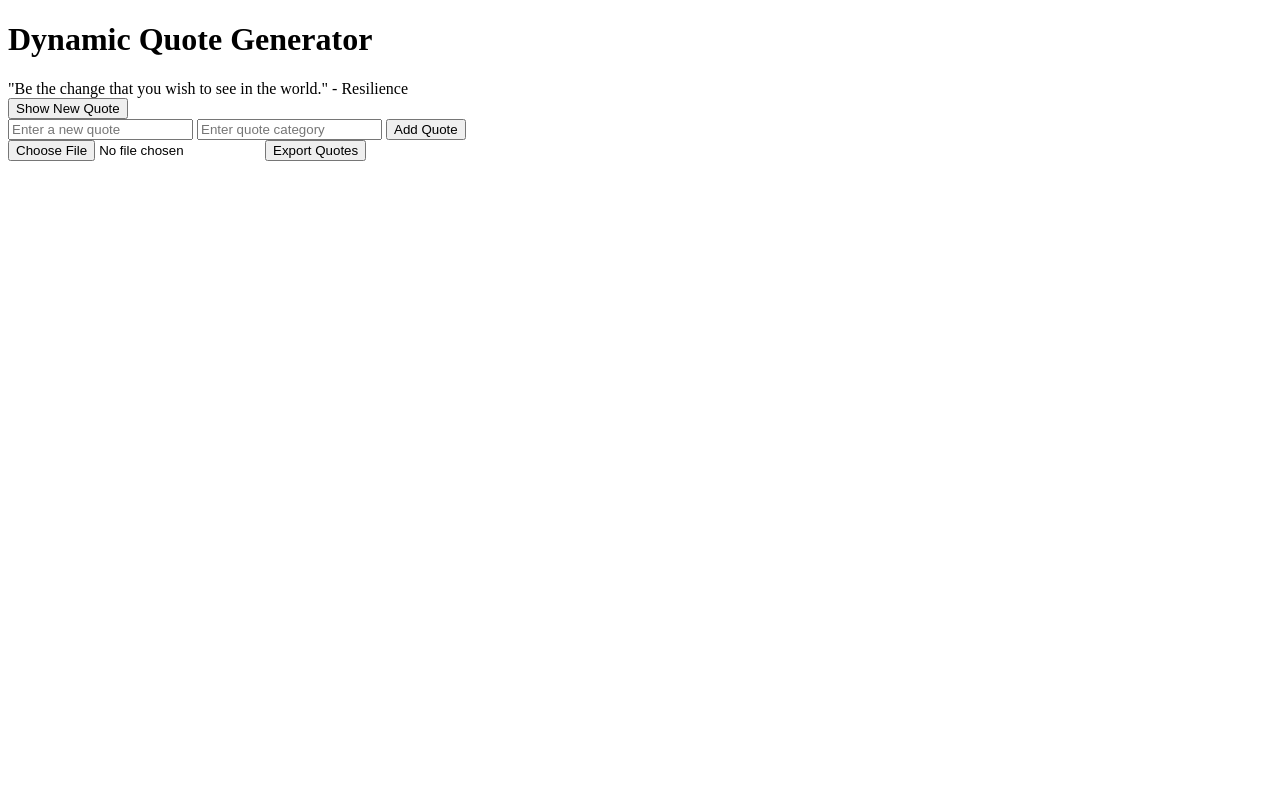
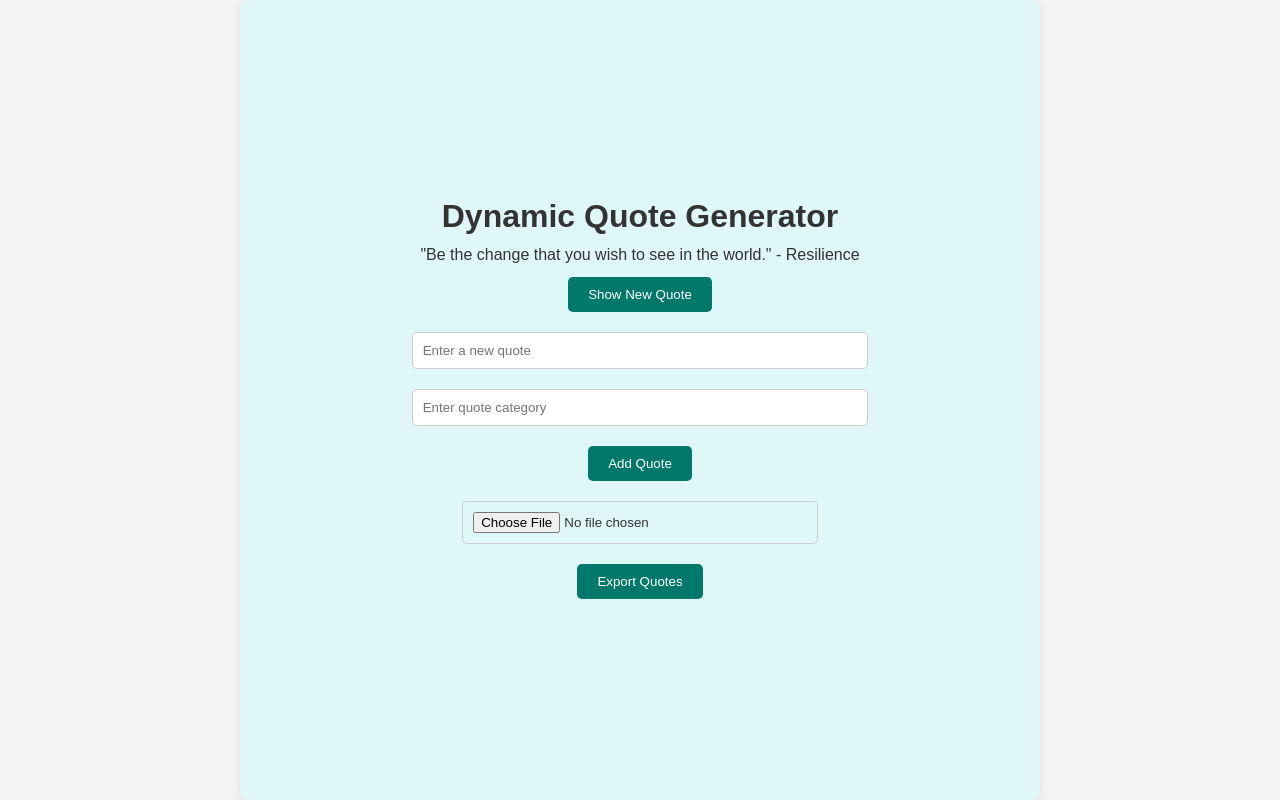
Before and after one commit to Redfox1759/alx_fe_javascript, a plain HTML site: page dom-manipulation/index.html in a window 1280 px wide. Drawn offline with Linux system fonts and the light colour scheme.

Commit message:
Updated file

```diff
--- a/dom-manipulation/index.html
+++ b/dom-manipulation/index.html
@@ -4,20 +4,32 @@
     <meta charset="UTF-8">
     <meta name="viewport" content="width=device-width, initial-scale=1.0">
     <title>Dynamic Quote Generator</title>
+    <link rel="stylesheet" href="style.css">
   </head>
   <body>
+
+    <div class="container">
+
+      <div class="app">
+
        <h1>Dynamic Quote Generator</h1>
         <div id="quoteDisplay"></div>
         <button id="newQuote">Show New Quote</button>
 
-    <div>
+        <div class="quote-form">
           <input id="newQuoteText" type="text" placeholder="Enter a new quote" />
           <input id="newQuoteCategory" type="text" placeholder="Enter quote category" />
           <button onclick="addQuote()">Add Quote</button>
         </div>
 
+        <div class="quote-controls">
           <input type="file" id="importFile" accept=".json" onchange="importFromJsonFile(event)" />
           <button onclick="exportToJsonFile()">Export Quotes</button>
+        </div>
+
+      </div>
+
+    </div>
 
     <script src="script.js"></script>
   </body>
--- /dev/null
+++ b/dom-manipulation/style.css
@@ -0,0 +1,53 @@
+*{
+    margin: 0;
+    padding: 0;
+    box-sizing: border-box;
+}
+
+body{
+    font-family: Arial, sans-serif;
+    background-color: #f4f4f4;
+    color: #333;
+}
+
+.container{
+    margin: 0 auto;
+    max-width: 800px;
+    background-color: #e0f7fa;
+    border-radius: 8px;
+    box-shadow: 0 2px 10px rgba(0, 0, 0, 0.1);
+    text-align: center;
+    line-height: 1.6;
+    height: 100vh;
+}
+
+.app{
+    display: flex;
+    justify-content: center;
+    align-items: center;
+    flex-direction: column;
+    height: 100%;
+    margin: 0 auto;
+    padding: 20px;
+    border-radius: 8px;
+    background-color: #e0f7fa;
+}
+
+button{
+    padding: 10px 20px;
+    margin: 10px;
+    border: none;
+    border-radius: 5px;
+    background-color: #00796b;
+    color: white;
+    cursor: pointer;
+    transition: background-color 0.3s ease;
+}
+
+input{
+    padding: 10px;
+    margin: 10px;
+    border: 1px solid #ccc;
+    border-radius: 5px;
+    width: 80%;
+}
```
Also changed, not shown: dom-manipulation/script.js (line endings or trailing spaces). Lines whose indentation alone changed are shown as unchanged.
